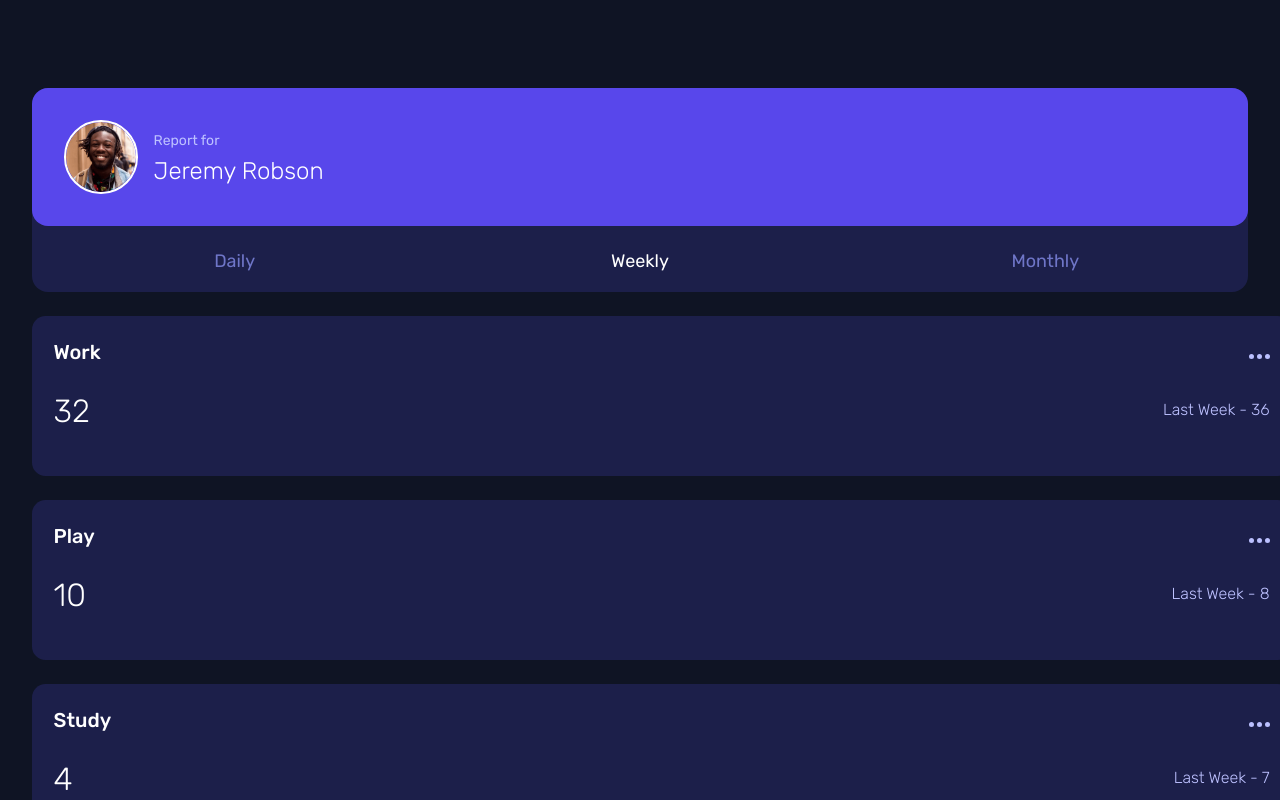
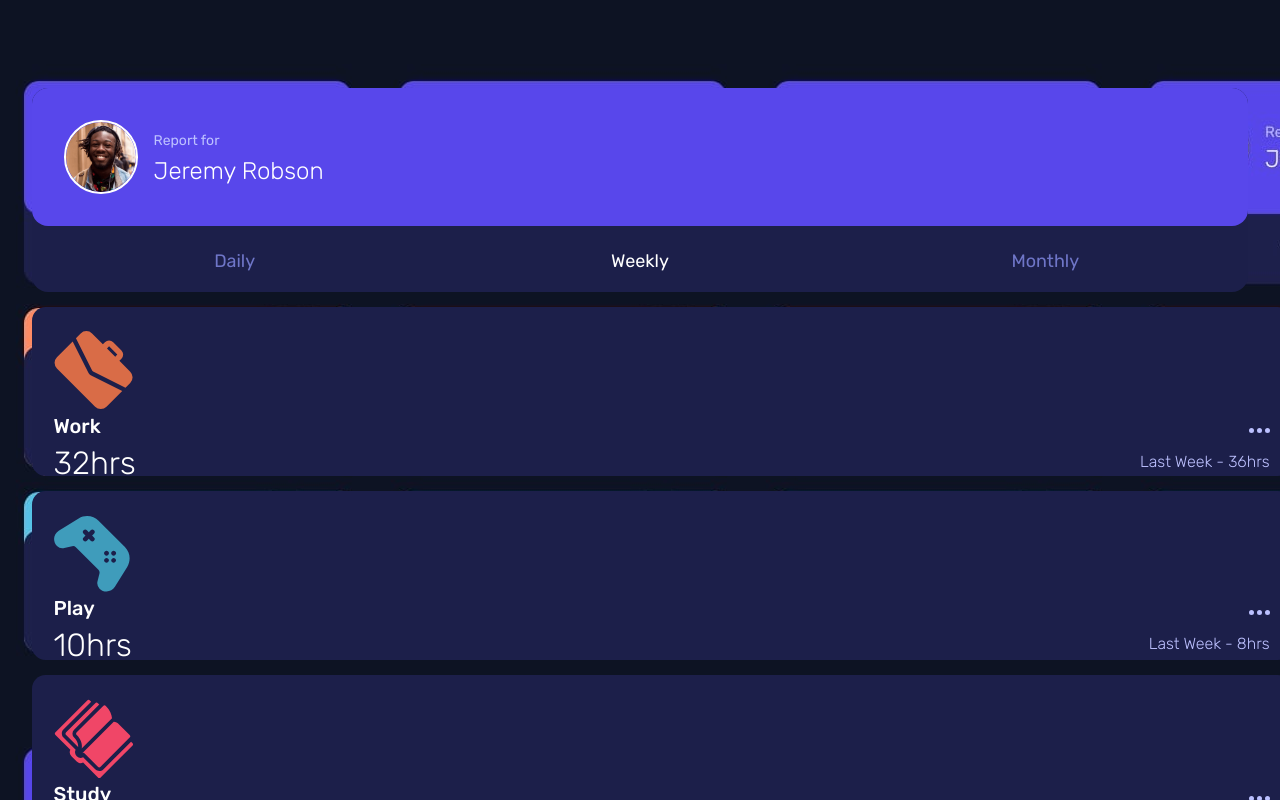
Before and after one commit to TheDilp/timetracker, a React (Create React App) app in the folder timetracker/: page / in a window 1280 px wide. Shown: the top 800 px of the page. Built offline with nearby package versions, Linux system fonts and the light colour scheme.

Commit message:
Added habit card colors and icons

```diff
--- a/timetracker/src/App.css
+++ b/timetracker/src/App.css
@@ -1,6 +1,6 @@
 :root {
   --blue: hsl(246, 80%, 60%);
-  --light-red: hsl(15, 100%, 70%);
+  --light-orange: hsl(15, 100%, 70%);
   --soft-blue: hsl(195, 74%, 62%);
   --light-red: hsl(348, 100%, 68%);
   --lime-green: hsl(145, 58%, 55%);
@@ -17,7 +17,7 @@
 
 body {
   background-color: var(--very-dark-blue);
-  /* background-image: url("../public//mobile-design.jpg"); */
+  background-image: url("../public//mobile-design.jpg");
   font-family: "Rubik", 'Segoe UI', Tahoma, Geneva, Verdana, sans-serif;
 }
 
@@ -99,13 +99,13 @@ body {
 
   margin: 1.5rem 0;
   /* opacity: 0.5; */
-  /* background-color: antiquewhite; */
   border-radius: var(--card-border-radius);
   height: 10rem;
 }
 
 .habitCardContent {
   display: flex;
+
   padding: 1.5rem 1.35rem;
   flex-wrap: wrap;
   width: 100%;
@@ -118,12 +118,12 @@ body {
 .cardContentCenter {
   width: 100%;
   display: flex;
-  /* align-items: center; */
 }
 
 .cardContentTop span:first-child,
 .cardContentCenter span:first-child {
   color: white;
+
 }
 
 .cardContentTop span:first-child {
@@ -154,3 +154,7 @@ body {
   font-weight: 300;
   color: var(--pale-blue)
 }
+
+#work {
+  background-color: var(--light-orange);
+}
--- a/timetracker/src/components/HabitCard/HabitCard.jsx
+++ b/timetracker/src/components/HabitCard/HabitCard.jsx
@@ -2,8 +2,16 @@ import React from "react";
 
 export default function HabitCard({ selectedMode, habit }) {
   return (
-    <div className="habitCard">
+    <div className="habitCard" id={habit.title.toLowerCase()}>
       <div className="habitCardContent">
+        <div className="habitCardIcon">
+          <img
+            src={`${
+              process.env.PUBLIC_URL
+            }/icon-${habit.title.toLowerCase()}.svg`}
+            alt={habit.title}
+          />
+        </div>
         <div className="cardContentTop">
           <span>{habit.title}</span>
           <span>
@@ -15,7 +23,7 @@ export default function HabitCard({ selectedMode, habit }) {
         </div>
         <div className="cardContentCenter">
           <span className="current">
-            {habit.timeframes[selectedMode.toLowerCase()].current}
+            {habit.timeframes[selectedMode.toLowerCase()].current}hrs
           </span>
           <span className="previous">
             Last{" "}
@@ -24,7 +32,7 @@ export default function HabitCard({ selectedMode, habit }) {
               : selectedMode === "Weekly"
               ? "Week"
               : "Month"}{" "}
-            - {habit.timeframes[selectedMode.toLowerCase()].previous}
+            - {habit.timeframes[selectedMode.toLowerCase()].previous}hrs
           </span>
         </div>
       </div>
```
